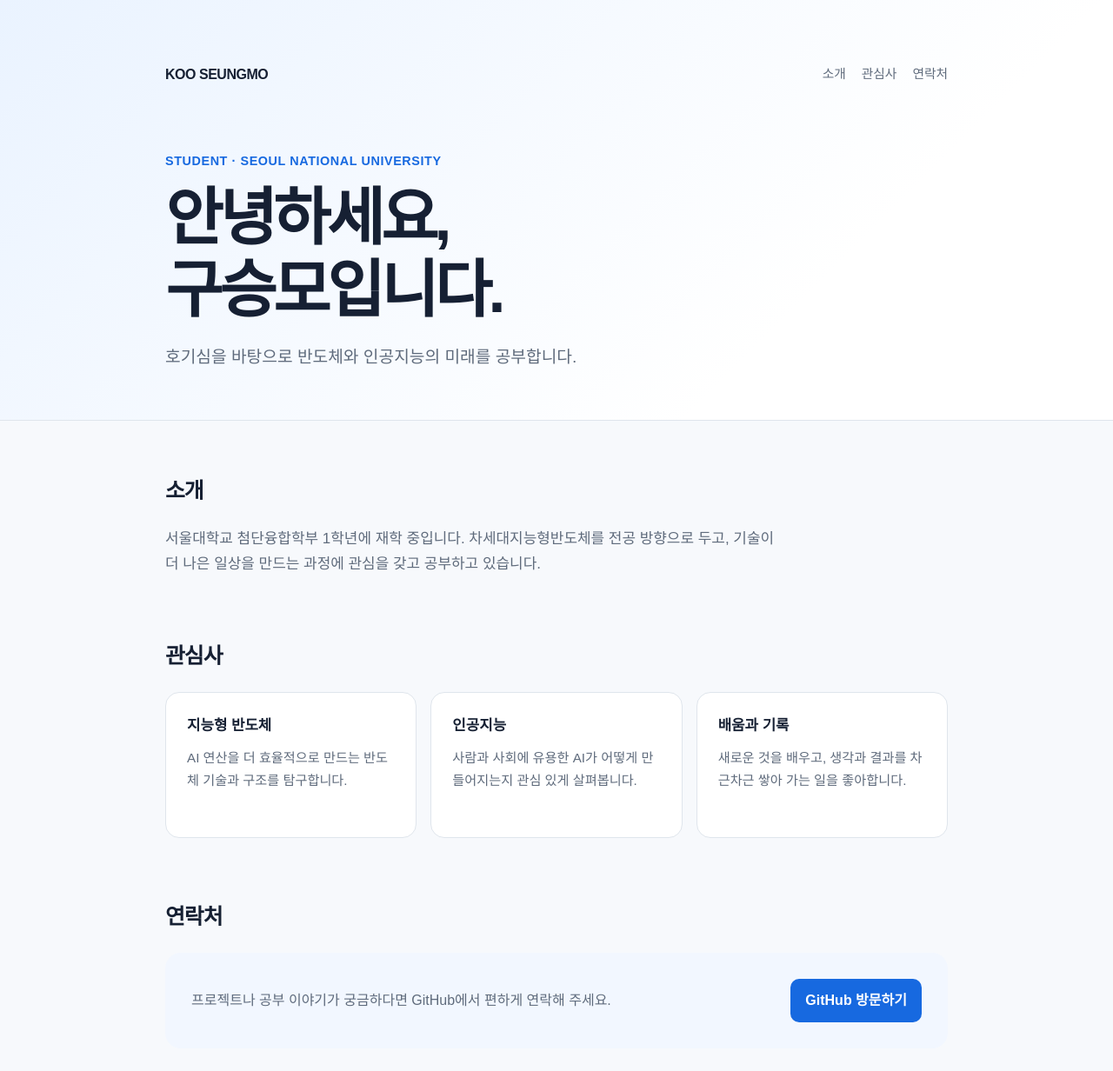
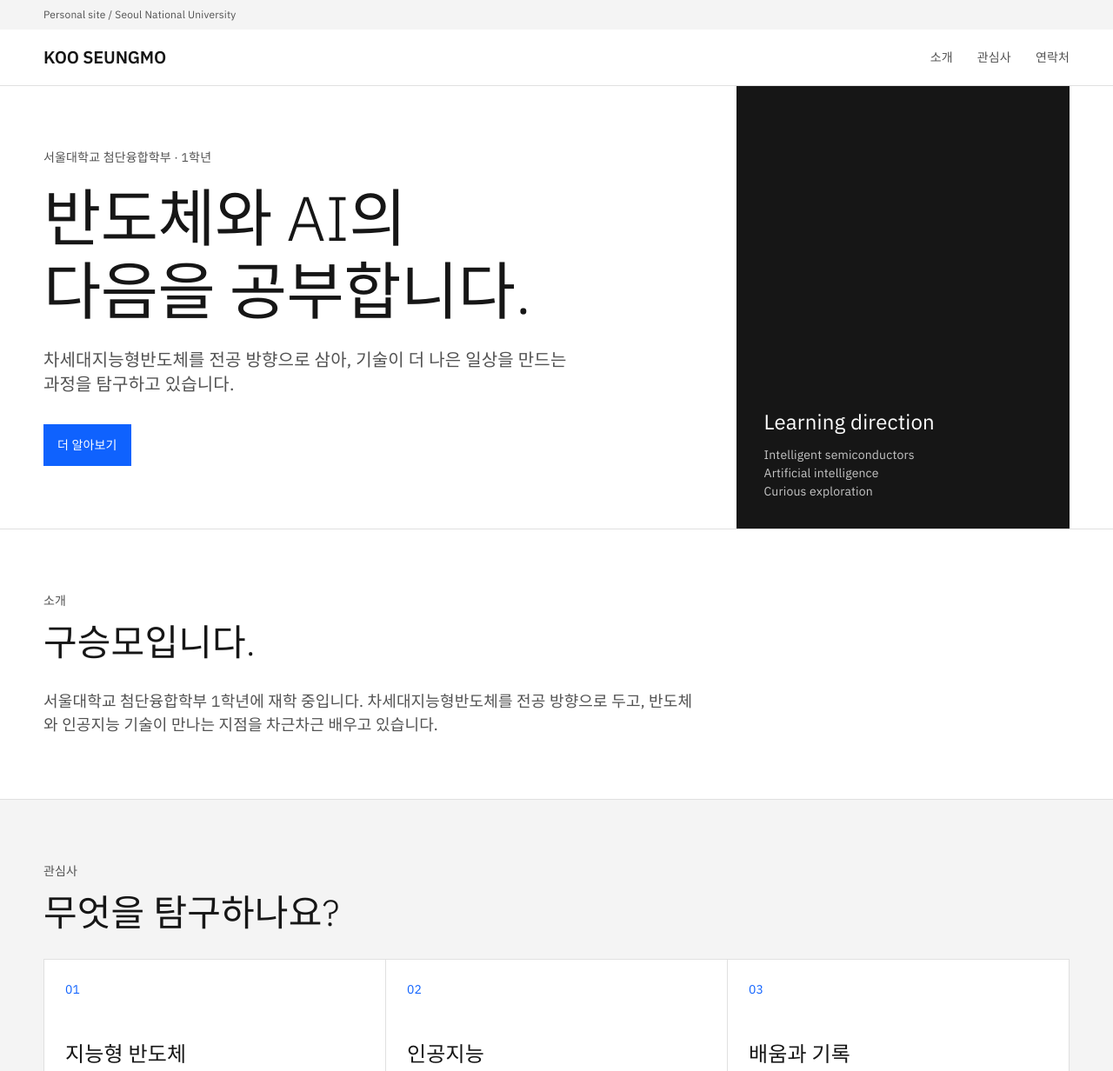
Before and after one commit to momoman1015/momoman1015.github.io, a plain HTML site: page index.html in a window 1280 px wide. Shown: the top 1232 px of the page at 87% size. Drawn offline with Linux system fonts and the light colour scheme.

Commit message:
Apply IBM-inspired design system

```diff
--- a/index.html
+++ b/index.html
@@ -3,75 +3,57 @@
   <head>
     <meta charset="UTF-8" />
     <meta name="viewport" content="width=device-width, initial-scale=1.0" />
-    <meta name="description" content="구승모의 개인 홈페이지입니다. 서울대학교 첨단융합학부에서 차세대지능형반도체를 공부합니다." />
+    <meta name="description" content="구승모의 개인 홈페이지 - 서울대학교 첨단융합학부, 차세대지능형반도체" />
     <title>구승모 | Personal Site</title>
-    <style>
-      :root { --ink:#162033; --muted:#5f6b7c; --line:#dfe5ec; --surface:#fff; --tint:#f2f7ff; --accent:#1769e0; }
-      * { box-sizing:border-box; }
-      html { scroll-behavior:smooth; }
-      body { margin:0; color:var(--ink); background:#f7f9fc; font-family:Pretendard,"Noto Sans KR","Apple SD Gothic Neo",Arial,sans-serif; line-height:1.7; }
-      .wrap { width:min(100% - 40px,900px); margin:0 auto; }
-      header { padding:72px 0 56px; background:linear-gradient(135deg,#eaf3ff 0%,#fff 72%); border-bottom:1px solid var(--line); }
-      nav { display:flex; align-items:center; justify-content:space-between; gap:16px; margin-bottom:72px; }
-      .brand { font-size:1rem; font-weight:800; letter-spacing:-.03em; }
-      .nav-links { display:flex; gap:18px; }
-      a { color:inherit; text-decoration:none; }
-      .nav-links a { color:var(--muted); font-size:.92rem; }
-      .nav-links a:hover { color:var(--accent); }
-      .eyebrow { display:inline-block; margin:0 0 12px; color:var(--accent); font-size:.9rem; font-weight:800; letter-spacing:.04em; }
-      h1,h2,p { margin-top:0; }
-      h1 { max-width:720px; margin-bottom:18px; font-size:clamp(2.4rem,7vw,4.5rem); line-height:1.16; letter-spacing:-.06em; }
-      .lead { max-width:620px; margin-bottom:0; color:var(--muted); font-size:clamp(1rem,2.5vw,1.2rem); }
-      main { padding:60px 0; }
-      section { margin-bottom:70px; scroll-margin-top:24px; }
-      h2 { margin-bottom:20px; font-size:1.55rem; letter-spacing:-.04em; }
-      .intro { max-width:720px; color:var(--muted); font-size:1.06rem; }
-      .interest-grid { display:grid; grid-template-columns:repeat(3,1fr); gap:16px; }
-      .card { min-height:168px; padding:24px; background:var(--surface); border:1px solid var(--line); border-radius:16px; }
-      .card h3 { margin:0 0 9px; font-size:1.05rem; }
-      .card p { margin:0; color:var(--muted); font-size:.95rem; }
-      .contact { display:flex; align-items:center; justify-content:space-between; gap:24px; padding:30px; background:var(--tint); border-radius:18px; }
-      .contact p { margin-bottom:0; color:var(--muted); }
-      .button { display:inline-block; flex:0 0 auto; padding:11px 17px; color:#fff; background:var(--accent); border-radius:10px; font-weight:700; }
-      .button:hover { background:#0c56bd; }
-      footer { padding:28px 0; color:var(--muted); border-top:1px solid var(--line); font-size:.88rem; }
-      @media (max-width:620px) { .wrap { width:min(100% - 32px,900px); } header { padding:32px 0 46px; } nav { margin-bottom:54px; } .interest-grid { grid-template-columns:1fr; } .contact { display:block; padding:24px; } .button { margin-top:18px; } main { padding:46px 0; } section { margin-bottom:54px; } }
-    </style>
+    <link rel="stylesheet" href="styles.css" />
   </head>
   <body>
-    <header>
-      <div class="wrap">
-        <nav aria-label="주요 메뉴">
-          <a class="brand" href="#top">KOO SEUNGMO</a>
-          <div class="nav-links"><a href="#about">소개</a><a href="#interests">관심사</a><a href="#contact">연락처</a></div>
-        </nav>
-        <p class="eyebrow">STUDENT · SEOUL NATIONAL UNIVERSITY</p>
-        <h1 id="top">안녕하세요,<br />구승모입니다.</h1>
-        <p class="lead">호기심을 바탕으로 반도체와 인공지능의 미래를 공부합니다.</p>
-      </div>
+    <div class="utility-bar"><div class="container"><p>Personal site / Seoul National University</p></div></div>
+    <header class="site-header">
+      <nav class="container nav" aria-label="주요 메뉴">
+        <a class="wordmark" href="#top">KOO SEUNGMO</a>
+        <div class="nav-links"><a href="#about">소개</a><a href="#interests">관심사</a><a href="#contact">연락처</a></div>
+      </nav>
     </header>
-    <main class="wrap">
-      <section id="about">
-        <h2>소개</h2>
-        <p class="intro">서울대학교 첨단융합학부 1학년에 재학 중입니다. 차세대지능형반도체를 전공 방향으로 두고, 기술이 더 나은 일상을 만드는 과정에 관심을 갖고 공부하고 있습니다.</p>
-      </section>
-      <section id="interests">
-        <h2>관심사</h2>
-        <div class="interest-grid">
-          <article class="card"><h3>지능형 반도체</h3><p>AI 연산을 더 효율적으로 만드는 반도체 기술과 구조를 탐구합니다.</p></article>
-          <article class="card"><h3>인공지능</h3><p>사람과 사회에 유용한 AI가 어떻게 만들어지는지 관심 있게 살펴봅니다.</p></article>
-          <article class="card"><h3>배움과 기록</h3><p>새로운 것을 배우고, 생각과 결과를 차근차근 쌓아 가는 일을 좋아합니다.</p></article>
+    <main id="top">
+      <section class="hero">
+        <div class="container hero-grid">
+          <div class="hero-copy">
+            <p class="eyebrow">서울대학교 첨단융합학부 · 1학년</p>
+            <h1>반도체와 AI의<br />다음을 공부합니다.</h1>
+            <p class="lead">차세대지능형반도체를 전공 방향으로 삼아, 기술이 더 나은 일상을 만드는 과정을 탐구하고 있습니다.</p>
+            <a class="button" href="#about">더 알아보기</a>
+          </div>
+          <aside class="hero-panel" aria-label="학습 방향"><p><strong>Learning direction</strong>Intelligent semiconductors<br />Artificial intelligence<br />Curious exploration</p></aside>
         </div>
       </section>
-      <section id="contact">
-        <h2>연락처</h2>
-        <div class="contact">
-          <p>프로젝트나 공부 이야기가 궁금하다면 GitHub에서 편하게 연락해 주세요.</p>
-          <a class="button" href="https://github.com/momoman1015" target="_blank" rel="noreferrer">GitHub 방문하기</a>
+      <section id="about" class="section">
+        <div class="container">
+          <p class="section-label">소개</p><h2>구승모입니다.</h2>
+          <p class="about-copy">서울대학교 첨단융합학부 1학년에 재학 중입니다. 차세대지능형반도체를 전공 방향으로 두고, 반도체와 인공지능 기술이 만나는 지점을 차근차근 배우고 있습니다.</p>
         </div>
       </section>
+      <section id="interests" class="section section-muted">
+        <div class="container">
+          <p class="section-label">관심사</p><h2>무엇을 탐구하나요?</h2>
+          <div class="interest-grid">
+            <article class="card"><span class="card-number">01</span><h3>지능형 반도체</h3><p>AI 연산을 더 효율적으로 만드는 반도체 기술과 구조를 탐구합니다.</p></article>
+            <article class="card"><span class="card-number">02</span><h3>인공지능</h3><p>사람과 사회에 유용한 AI가 어떻게 만들어지는지 관심 있게 살펴봅니다.</p></article>
+            <article class="card"><span class="card-number">03</span><h3>배움과 기록</h3><p>새로운 것을 배우고 생각과 결과를 차근차근 쌓아 가는 일을 좋아합니다.</p></article>
+          </div>
+        </div>
+      </section>
+      <section id="contact" class="section">
+        <div class="container"><div class="contact-band">
+          <div><h2>연락처</h2><p>프로젝트나 공부 이야기는 GitHub에서 편하게 나눠 주세요.</p></div>
+          <a class="contact-button" href="https://github.com/momoman1015" target="_blank" rel="noreferrer">GitHub 방문하기 →</a>
+        </div></div>
+      </section>
     </main>
-    <footer><div class="wrap">© <span id="year"></span> Koo Seungmo. All rights reserved.</div></footer>
+    <footer><div class="container footer-content">
+      <div><p class="footer-title">KOO SEUNGMO</p><p>Personal site</p></div>
+      <p>© <span id="year"></span> <a href="https://github.com/momoman1015" target="_blank" rel="noreferrer">momoman1015</a></p>
+    </div></footer>
     <script>document.getElementById("year").textContent = new Date().getFullYear();</script>
   </body>
 </html>
--- /dev/null
+++ b/styles.css
@@ -0,0 +1,93 @@
+@import url("https://fonts.googleapis.com/css2?family=IBM+Plex+Sans:wght@300;400;600&display=swap");
+
+:root {
+  --blue: #0f62fe;
+  --blue-hover: #0050e6;
+  --ink: #161616;
+  --muted: #525252;
+  --subtle: #8c8c8c;
+  --surface: #f4f4f4;
+  --line: #e0e0e0;
+  --white: #ffffff;
+}
+
+* { box-sizing: border-box; }
+html { scroll-behavior: smooth; }
+body {
+  margin: 0;
+  color: var(--ink);
+  background: var(--white);
+  font-family: "IBM Plex Sans", "Noto Sans KR", Arial, sans-serif;
+  font-size: 16px;
+  line-height: 1.5;
+  letter-spacing: 0.16px;
+}
+
+a { color: inherit; text-decoration: none; }
+.container { width: min(100% - 48px, 1180px); margin: 0 auto; }
+
+.utility-bar { padding: 8px 0; color: var(--muted); background: var(--surface); font-size: 12px; }
+.utility-bar p { margin: 0; }
+
+.site-header { border-bottom: 1px solid var(--line); }
+.nav { display: flex; align-items: center; justify-content: space-between; min-height: 64px; gap: 24px; }
+.wordmark { color: var(--ink); font-size: 20px; font-weight: 600; letter-spacing: -0.2px; }
+.nav-links { display: flex; align-items: center; gap: 28px; color: var(--muted); font-size: 14px; }
+.nav-links a { padding: 12px 0; }
+.nav-links a:hover { color: var(--blue); }
+
+.hero { border-bottom: 1px solid var(--line); }
+.hero-grid { display: grid; grid-template-columns: 1.35fr .65fr; min-height: 470px; }
+.hero-copy { display: flex; flex-direction: column; justify-content: center; padding: 72px 48px 72px 0; }
+.eyebrow { margin: 0 0 16px; color: var(--muted); font-size: 14px; }
+h1, h2, h3, p { margin-top: 0; }
+h1 { max-width: 760px; margin-bottom: 24px; font-size: clamp(42px, 6vw, 72px); font-weight: 300; line-height: 1.17; letter-spacing: -0.5px; }
+.lead { max-width: 620px; margin-bottom: 32px; color: var(--muted); font-size: 20px; line-height: 1.4; }
+.button { display: inline-flex; align-items: center; justify-content: center; min-height: 48px; width: fit-content; padding: 12px 16px; color: var(--white); background: var(--blue); font-size: 14px; }
+.button:hover { background: var(--blue-hover); }
+.hero-panel { display: flex; align-items: end; padding: 32px; color: var(--white); background: var(--ink); }
+.hero-panel p { margin: 0; color: #c6c6c6; font-size: 14px; }
+.hero-panel strong { display: block; margin-bottom: 12px; color: var(--white); font-size: 24px; font-weight: 400; line-height: 1.33; }
+
+section { scroll-margin-top: 24px; }
+.section { padding: 72px 0; border-bottom: 1px solid var(--line); }
+.section-muted { background: var(--surface); }
+.section-label { margin-bottom: 12px; color: var(--muted); font-size: 14px; }
+h2 { margin-bottom: 28px; font-size: clamp(32px, 4vw, 42px); font-weight: 300; line-height: 1.2; }
+.about-copy { max-width: 760px; margin-bottom: 0; color: var(--muted); font-size: 18px; }
+
+.interest-grid { display: grid; grid-template-columns: repeat(3, 1fr); border-top: 1px solid var(--line); border-left: 1px solid var(--line); }
+.card { min-height: 218px; padding: 24px; background: var(--white); border-right: 1px solid var(--line); border-bottom: 1px solid var(--line); }
+.card-number { display: block; margin-bottom: 48px; color: var(--blue); font-size: 14px; }
+.card h3 { margin-bottom: 12px; font-size: 24px; font-weight: 400; line-height: 1.33; }
+.card p { margin-bottom: 0; color: var(--muted); font-size: 14px; line-height: 1.5; }
+
+.contact-band { display: grid; grid-template-columns: 1fr auto; align-items: center; gap: 32px; padding: 48px; color: var(--white); background: var(--blue); }
+.contact-band h2 { margin-bottom: 12px; font-size: 32px; font-weight: 400; }
+.contact-band p { margin-bottom: 0; color: var(--white); }
+.contact-button { padding: 12px 16px; color: var(--blue); background: var(--white); font-size: 14px; }
+.contact-button:hover { color: var(--white); background: var(--ink); }
+
+footer { padding: 48px 0; color: #c6c6c6; background: var(--ink); font-size: 14px; }
+.footer-content { display: flex; justify-content: space-between; gap: 24px; }
+.footer-title { margin: 0 0 8px; color: var(--white); font-size: 20px; font-weight: 400; }
+.footer-content p { margin: 0; }
+.footer-content a { color: var(--white); }
+
+@media (max-width: 720px) {
+  .container { width: min(100% - 32px, 1180px); }
+  .utility-bar { display: none; }
+  .nav { min-height: 56px; }
+  .nav-links { gap: 16px; font-size: 13px; }
+  .hero-grid { grid-template-columns: 1fr; min-height: auto; }
+  .hero-copy { padding: 64px 0 56px; }
+  .hero-panel { min-height: 170px; padding: 24px; }
+  .section { padding: 56px 0; }
+  .interest-grid { grid-template-columns: 1fr; }
+  .card { min-height: auto; }
+  .card-number { margin-bottom: 28px; }
+  .contact-band { grid-template-columns: 1fr; padding: 32px 24px; }
+  .contact-button { width: fit-content; }
+  .footer-content { display: block; }
+  .footer-content p + p { margin-top: 16px; }
+}
```
Also changed, not shown: 1 other file.
